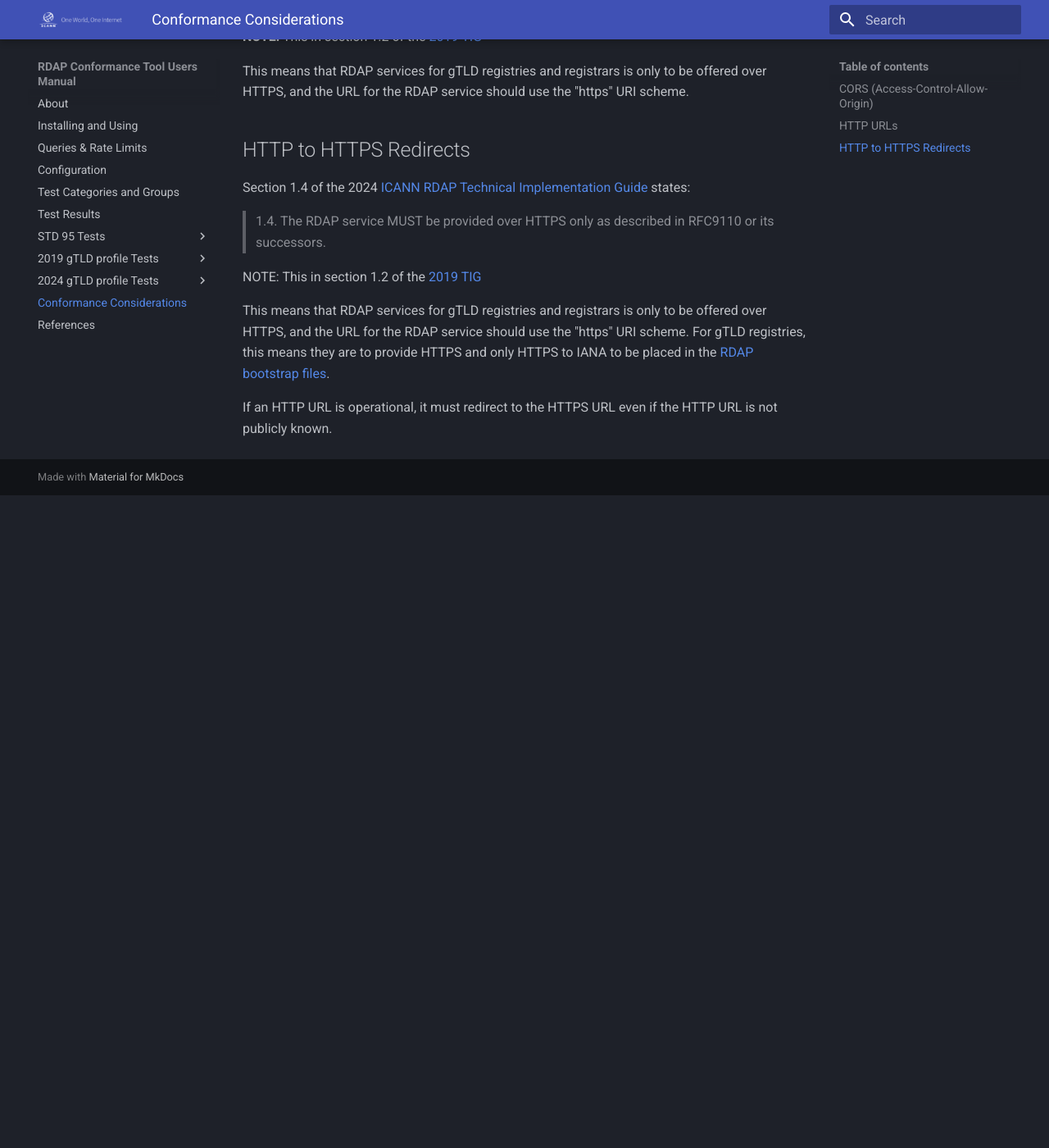
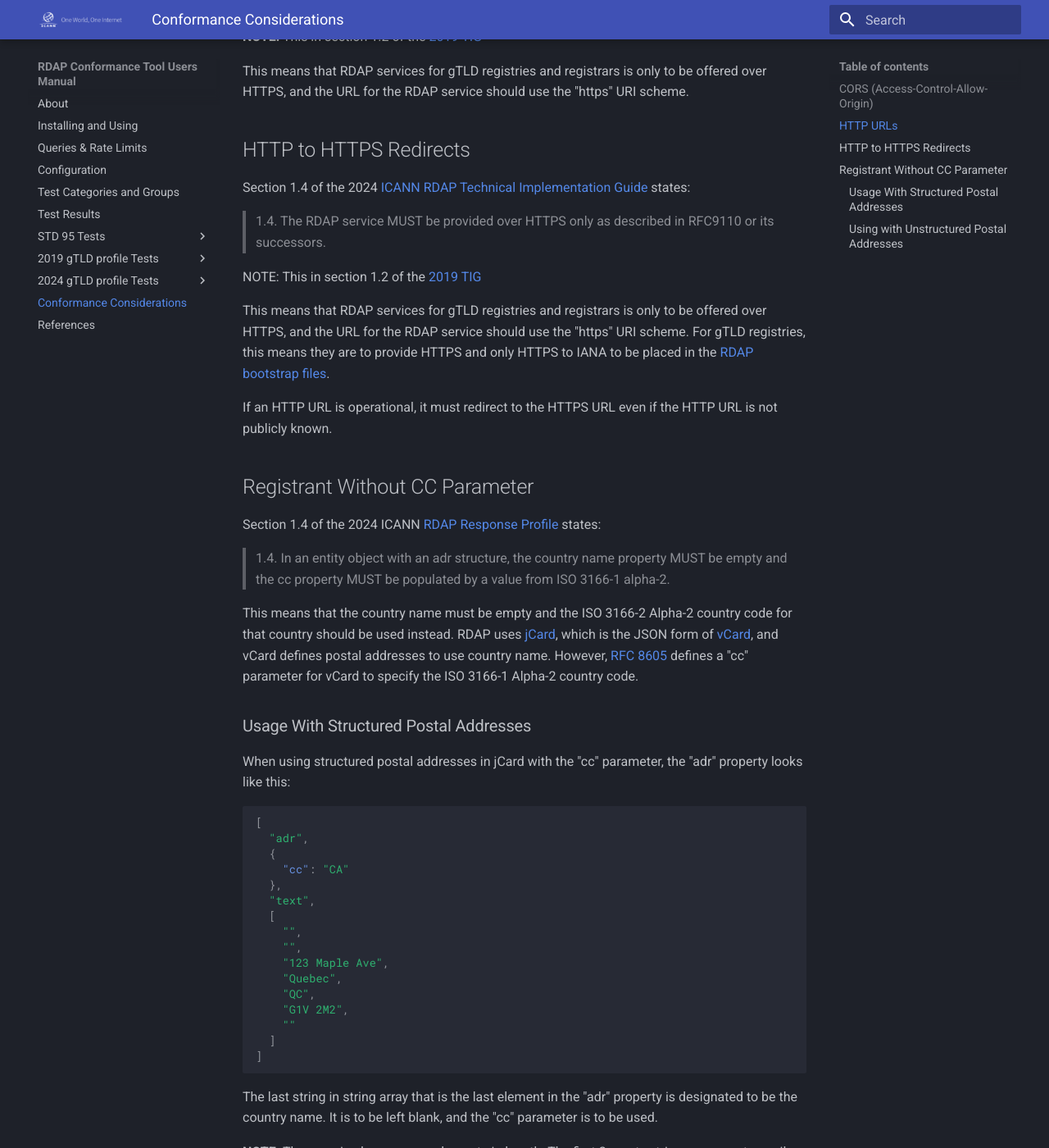
Before and after one commit to icann/rdap-conformance-tool, an MkDocs documentation site: the page built from docs/conformance_considerations.md, in a window 1280 px wide and 1400 px high, scrolled down 816 px. Shown: the whole window at 82% size. Built offline with MkDocs 1.6.1 and Material for MkDocs 9.7.7, drawn with Linux system fonts in a browser that asks for light colours; before the commit the page ends 1420 px from its top, so only the background shows below that; some of the changed text lies outside the part shown.

Commit message:
registrant without cc parameter

````diff
--- a/docs/conformance_considerations.md
+++ b/docs/conformance_considerations.md
@@ -52,3 +52,71 @@
 [RDAP bootstrap files](https://data.iana.org/rdap/dns.json).
 
 If an HTTP URL is operational, it must redirect to the HTTPS URL even if the HTTP URL is not publicly known.
+
+## Registrant Without CC Parameter
+
+Section 1.4 of the 2024 ICANN [RDAP Response Profile](https://www.icann.org/en/system/files/files/rdap-response-profile-21feb24-en.pdf)
+states:
+
+> 1.4. In an entity object with an adr structure, the country name property MUST be
+> empty and the cc property MUST be populated by a value from ISO 3166-1
+> alpha-2.
+
+This means that the country name must be empty and the ISO 3166-2 Alpha-2 country code for that
+country should be used instead. RDAP uses [jCard](https://datatracker.ietf.org/doc/html/rfc7095),
+ which is the JSON form of [vCard](https://datatracker.ietf.org/doc/html/rfc6350), and vCard defines
+postal addresses to use country name. However, [RFC 8605](https://www.rfc-editor.org/rfc/rfc8605.html)
+defines a "cc" parameter for vCard to specify the ISO 3166-1 Alpha-2 country code.
+
+### Usage With Structured Postal Addresses
+
+When using structured postal addresses in jCard with the "cc" parameter, the "adr" property looks like this:
+
+```json
+[
+  "adr",
+  {
+    "cc": "CA"
+  },
+  "text",
+  [
+    "",
+    "",
+    "123 Maple Ave",
+    "Quebec",
+    "QC",
+    "G1V 2M2",
+    ""
+  ]
+]
+```
+
+The last string in string array that is the last element in the "adr" property is designated to be the country name.
+It is to be left blank, and the "cc" parameter is to be used.
+
+**NOTE:** The array is always seven elements in length. The first 2 empty strings represent a mail box number and
+suite/apartment number, but neither is recommended for use.
+
+### Using with Unstructured Postal Addresses
+
+*NOTE: Unstructured postal addresses are disallowed by Section 3.8.1 of the Technical Implementation Guide. This information is provided for educational purposes.*
+
+jCard allows the use of unstructured postal addresses, where each line of an address on a postal envelope is separated
+by a newline (`\n`). Here is an example with the "cc" parameter.
+
+```json
+[
+  "adr",
+  {
+    "cc": "CA",
+    "label":"123 Maple Ave\nQuebec\nQC\nG1V 2M2\n\n"
+  },
+  "text",
+  [
+    "", "", "", "", "", "", ""
+  ]
+]
+```
+
+**NOTE:** The seven-element text array is still given but all strings are empty, and the "label" parameter is
+used to represent the address.
````
Also changed, not shown: docs/2019_gtld/response/domain_entities_general.md (+1 -0 lines), docs/2019_gtld/response/general.md (+1 -0 lines).
